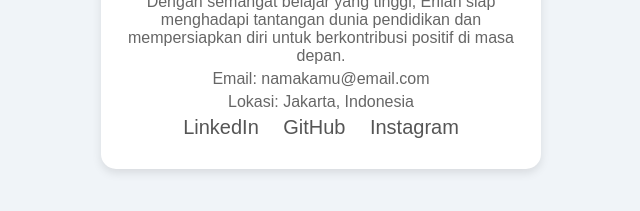
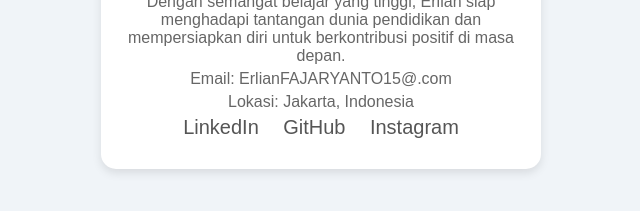
Before and after one commit to Erlianfy/tugaskomputasiawan, a plain HTML site: page index.html in a window 1280 px wide. Shown: the part 423-634 px from the top of the page, 319-959 px from the left. Drawn offline with Linux system fonts and the light colour scheme.

Commit message:
2 commit

```diff
--- a/index.html
+++ b/index.html
@@ -54,7 +54,7 @@
     <img src="ktm.jpg" alt="Foto Profil" />
     <h1>Erlian Fajaryanto</h1>
     <p>Web Developer | Erlian Fajaryanto adalah mahasiswa aktif di Universitas Budi Luhur yang tengah menempuh studi dengan fokus pada pengembangan pengetahuan dan keterampilan di bidangnya. Dikenal sebagai pribadi yang tekun, disiplin, dan berorientasi pada pencapaian, Erlian selalu berusaha untuk terlibat dalam berbagai kegiatan akademik maupun non-akademik yang mendukung pertumbuhan pribadi dan profesional. Dengan semangat belajar yang tinggi, Erlian siap menghadapi tantangan dunia pendidikan dan mempersiapkan diri untuk berkontribusi positif di masa depan.</p>
-    <p>Email: namakamu@email.com</p>
+    <p>Email: ErlianFAJARYANTO15@.com</p>
     <p>Lokasi: Jakarta, Indonesia</p>
     <div class="social-links">
       <a href="#">LinkedIn</a>
```
